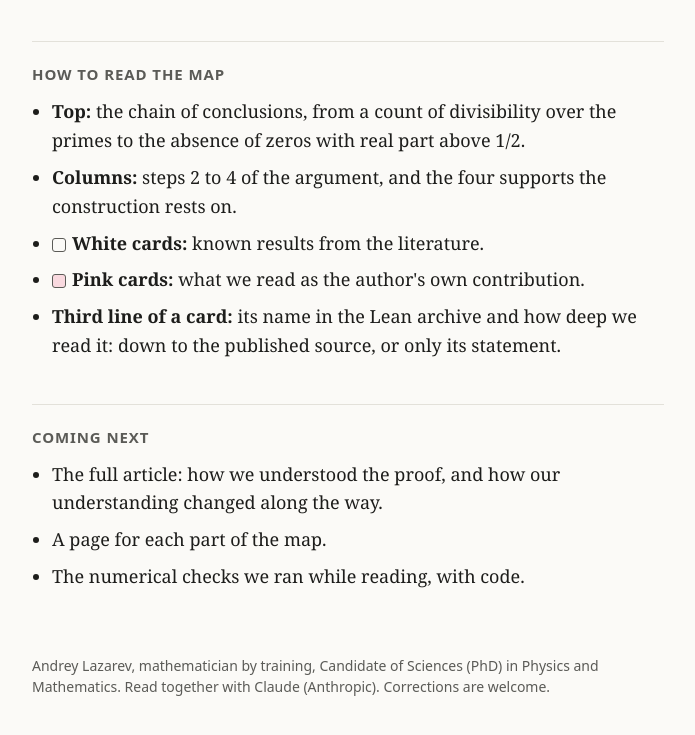
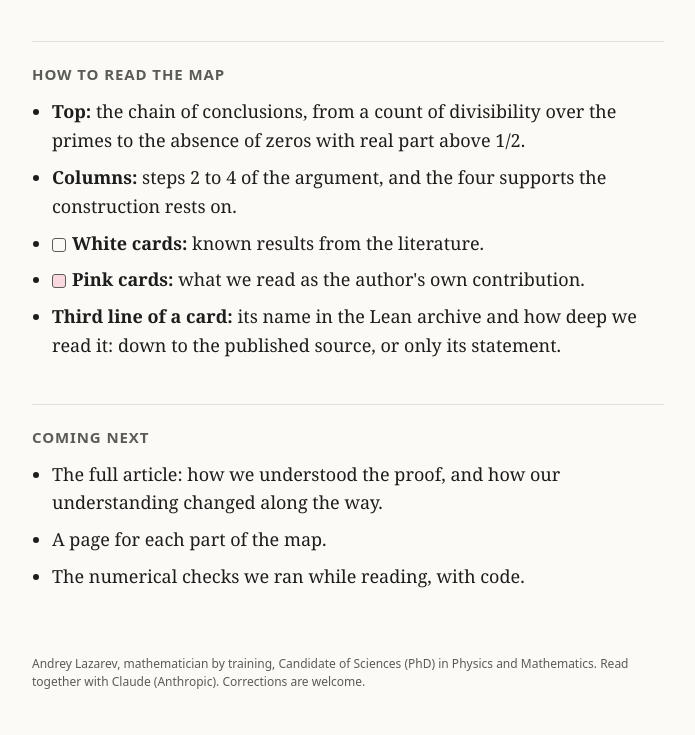
Before and after one commit to revenue7-eng/reading-proofs, a plain HTML site: page riemann/index.html in a window 1280 px wide. Shown: the part 1291-2026 px from the top of the page, without its empty margins (292-987 px from the left). Drawn offline with Linux system fonts and the light colour scheme.

Commit message:
Smaller author footer

```diff
--- a/riemann/index.html
+++ b/riemann/index.html
@@ -24,7 +24,7 @@
   .key { display:inline-block; width: 14px; height: 14px; border-radius: 3px; border:1px solid var(--quiet); vertical-align: -2px; margin-right: 6px; }
   .key.pink { background: var(--pink); }
   .status { border-left: 3px solid var(--accent); padding: 4px 0 4px 16px; }
-  footer { margin-top: 64px; font: 14px/1.5 system-ui, sans-serif; color: var(--quiet); }
+  footer { margin-top: 64px; font: 12px/1.5 system-ui, sans-serif; color: var(--quiet); }
 </style>
 </head>
 <body>
```
